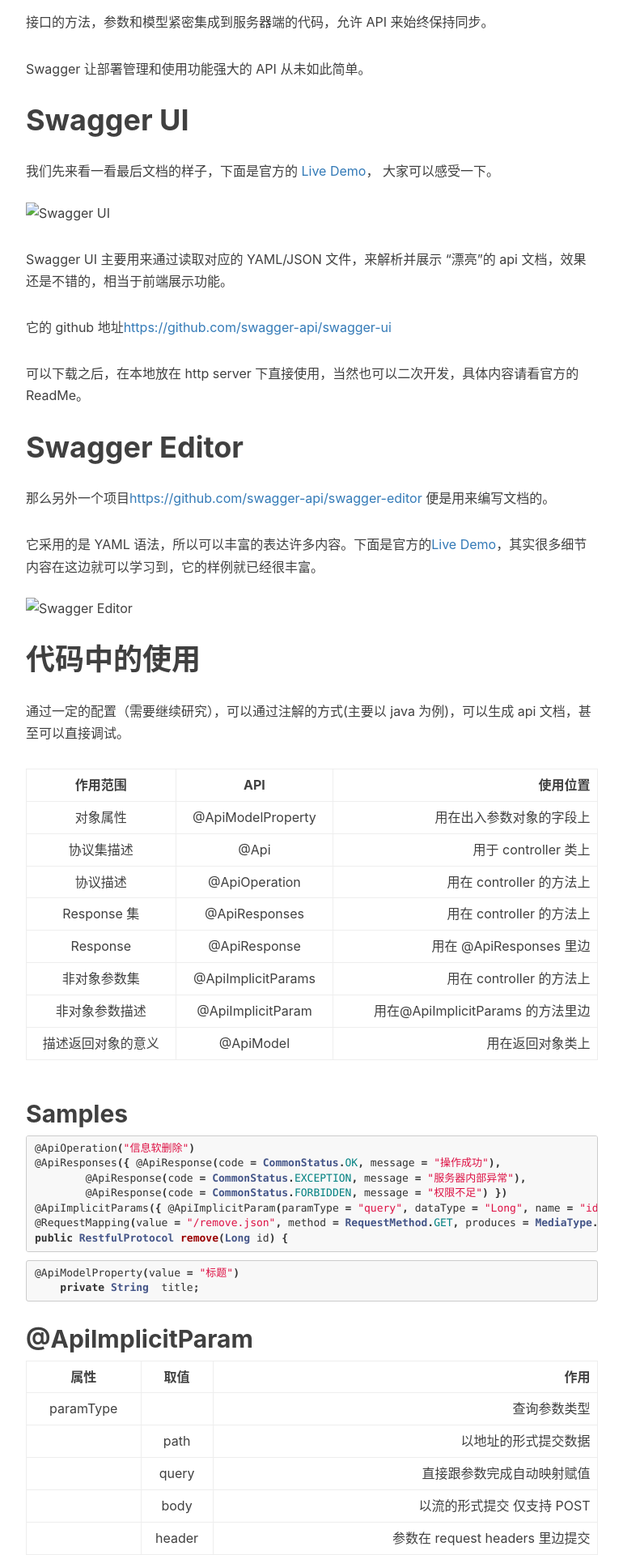
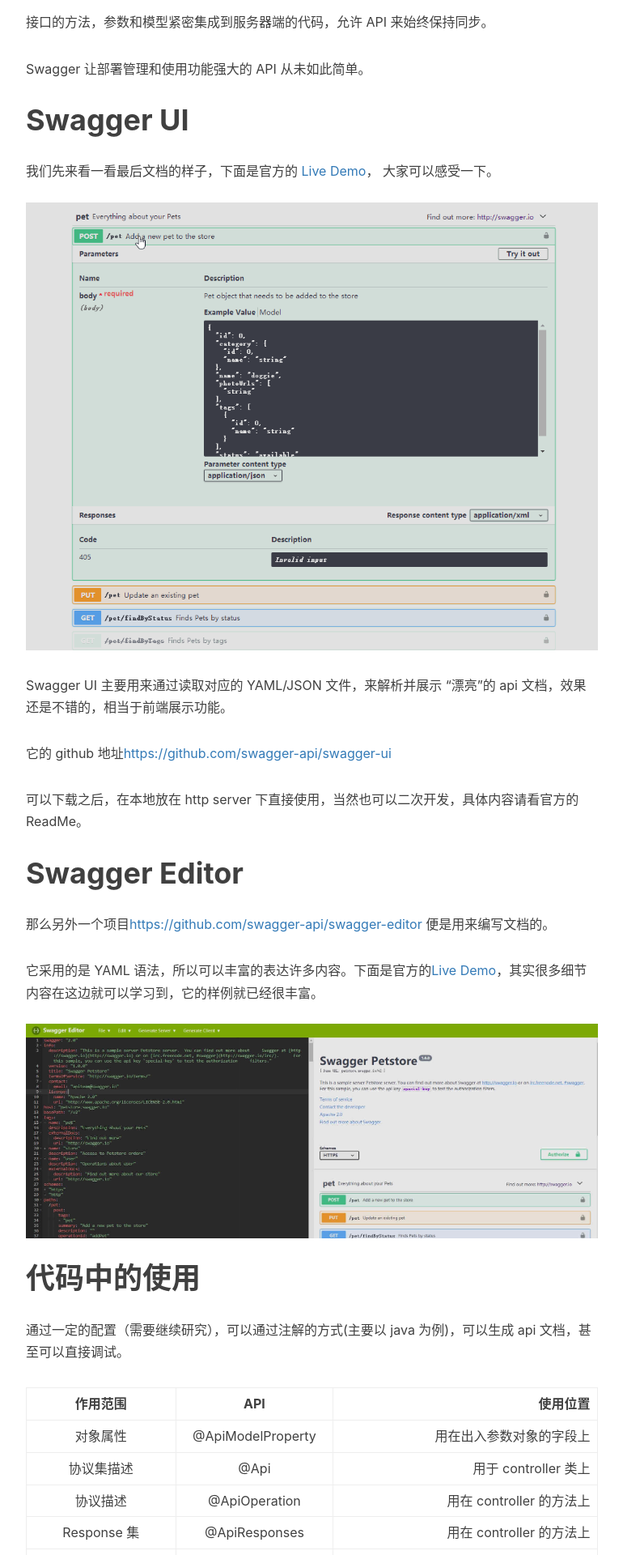
Before and after one commit to bearfly1990/bearfly.github.io, a Jekyll site: the page built from _posts/2018/11/2018-11-22-Swagger.md, in a window 1280 px wide. Shown: the part 1092-3012 px from the top of the page at 81% size, without its empty margins (233-1003 px from the left). Built offline with Jekyll 4.4.1, drawn with Linux system fonts in a browser that asks for light colours; nearby versions of some CDN libraries; comment, search, counter and statistics services are not loaded.

Commit message:
update jeklly settings

```diff
--- a/_config.yml
+++ b/_config.yml
@@ -39,7 +39,7 @@ anchorjs: true                          # if you want to customize anchor. check
 
 # Gems
 # from PR#40, to support local preview for Jekyll 3.0
-gems: [jekyll-paginate]
+plugins: [jekyll-paginate]
 
 
 
--- a/_layouts/page.html
+++ b/_layouts/page.html
@@ -39,7 +39,7 @@ layout: default
                     <h5><a href="{{'/tags/' | prepend: site.baseurl }}">FEATURED TAGS</a></h5>
                     <div class="tags">
         				{% for tag in site.tags %}
-                            {% if tag[1].size > {{site.featured-condition-size}} %}
+                            {% if tag[1].size > site.featured-condition-size %}
                 				<a href="{{ site.baseurl }}/tags/#{{ tag[0] }}" title="{{ tag[0] }}" rel="{{ tag[1].size }}">
                                     {{ tag[0] }}
                                 </a>
@@ -88,7 +88,7 @@ layout: default
                     <h5><a href="{{'/tags/' | prepend: site.baseurl }}">FEATURED TAGS</a></h5>
                     <div class="tags">
                         {% for tag in site.tags %}
-                            {% if tag[1].size > {{site.featured-condition-size}} %}
+                            {% if tag[1].size > site.featured-condition-size %}
                                 <a href="{{ site.baseurl }}/tags/#{{ tag[0] }}" title="{{ tag[0] }}" rel="{{ tag[1].size }}">
                                     {{ tag[0] }}
                                 </a>
--- a/_layouts/post.html
+++ b/_layouts/post.html
@@ -143,7 +143,7 @@ layout: default
                     <h5><a href="/tags/">FEATURED TAGS</a></h5>
                     <div class="tags">
         				{% for tag in site.tags %}
-                            {% if tag[1].size > {{site.featured-condition-size}} %}
+                            {% if tag[1].size > site.featured-condition-size %}
                 				<a href="/tags/#{{ tag[0] }}" title="{{ tag[0] }}" rel="{{ tag[1].size }}">
                                     {{ tag[0] }}
                                 </a>
--- a/_posts/2018/11/2018-11-22-Swagger.md
+++ b/_posts/2018/11/2018-11-22-Swagger.md
@@ -33,7 +33,7 @@ Swagger 让部署管理和使用功能强大的 API 从未如此简单。
 # Swagger UI
 
 我们先来看一看最后文档的样子，下面是官方的 [Live Demo](https://swagger.io/tools/swagger-ui/)， 大家可以感受一下。
-![Swagger UI](2018-11-22-Swagger-ui.gif)
+![Swagger UI](/img/post/2018-11-22-Swagger-ui.gif)
 
 Swagger UI 主要用来通过读取对应的 YAML/JSON 文件，来解析并展示 “漂亮”的 api 文档，效果还是不错的，相当于前端展示功能。
 
@@ -46,7 +46,7 @@ Swagger UI 主要用来通过读取对应的 YAML/JSON 文件，来解析并展
 那么另外一个项目[https://github.com/swagger-api/swagger-editor](https://github.com/swagger-api/swagger-editor) 便是用来编写文档的。
 
 它采用的是 YAML 语法，所以可以丰富的表达许多内容。下面是官方的[Live Demo](https://swagger.io/tools/swagger-editor/)，其实很多细节内容在这边就可以学习到，它的样例就已经很丰富。
-![Swagger Editor](2018-11-22-Swagger-editor.jpg)
+![Swagger Editor](/img/post/2018-11-22-Swagger-editor.jpg)
 
 # 代码中的使用
 
```
